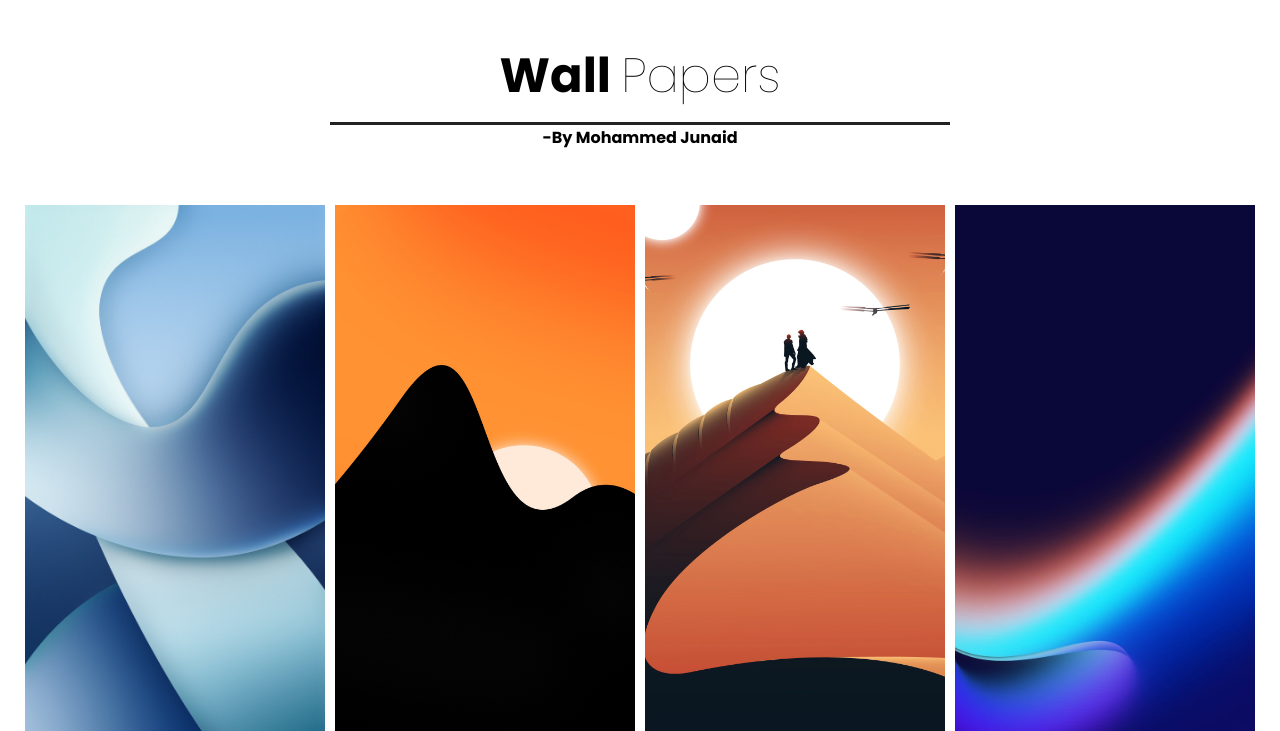
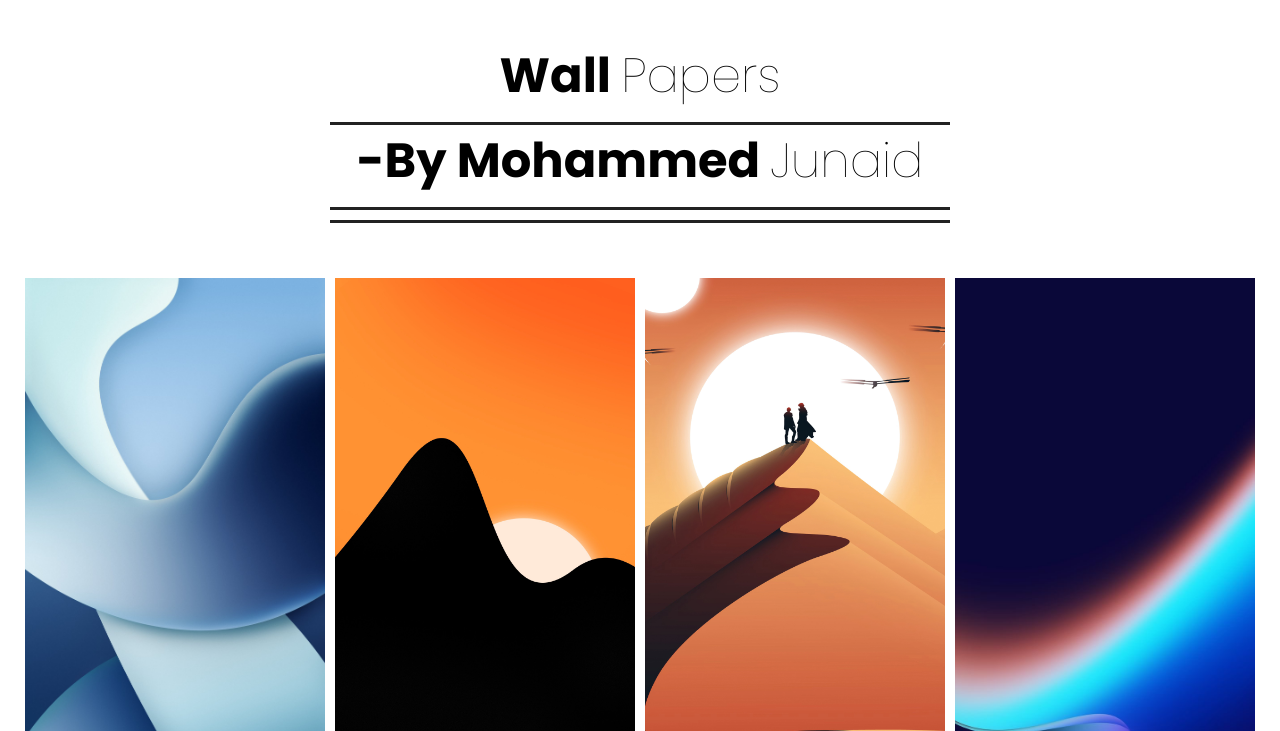
Before and after one commit to junaidpeshimam/wallpaper.page, a plain HTML site: page index.html in a window 1280 px wide. Shown: the top 731 px of the page. Drawn offline with Linux system fonts and the light colour scheme.

Commit message:
Update style.css

```diff
--- a/style.css
+++ b/style.css
@@ -26,7 +26,7 @@
   padding-bottom: 10px;
   border-bottom: 3px solid #222;
 }
-.container .heading h2{
+.container .heading h4{
   font-size: 3em;
   font-weight: bolder;
   padding-bottom: 10px;
@@ -35,7 +35,7 @@
 .container .heading h3 span{
   font-weight: 100;
 }
-.container .heading h3 span{
+.container .heading h4 span{
   font-weight: 100;
 }
 .container .box{
```
